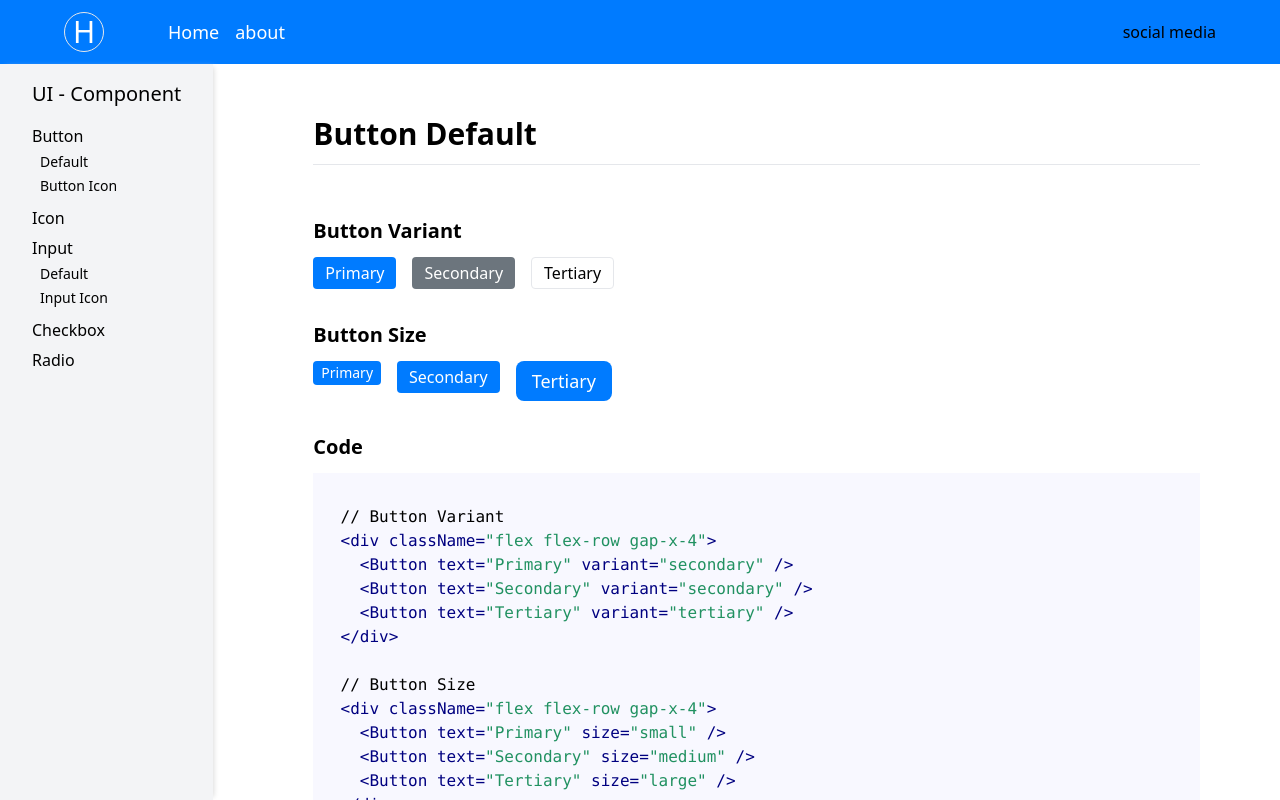
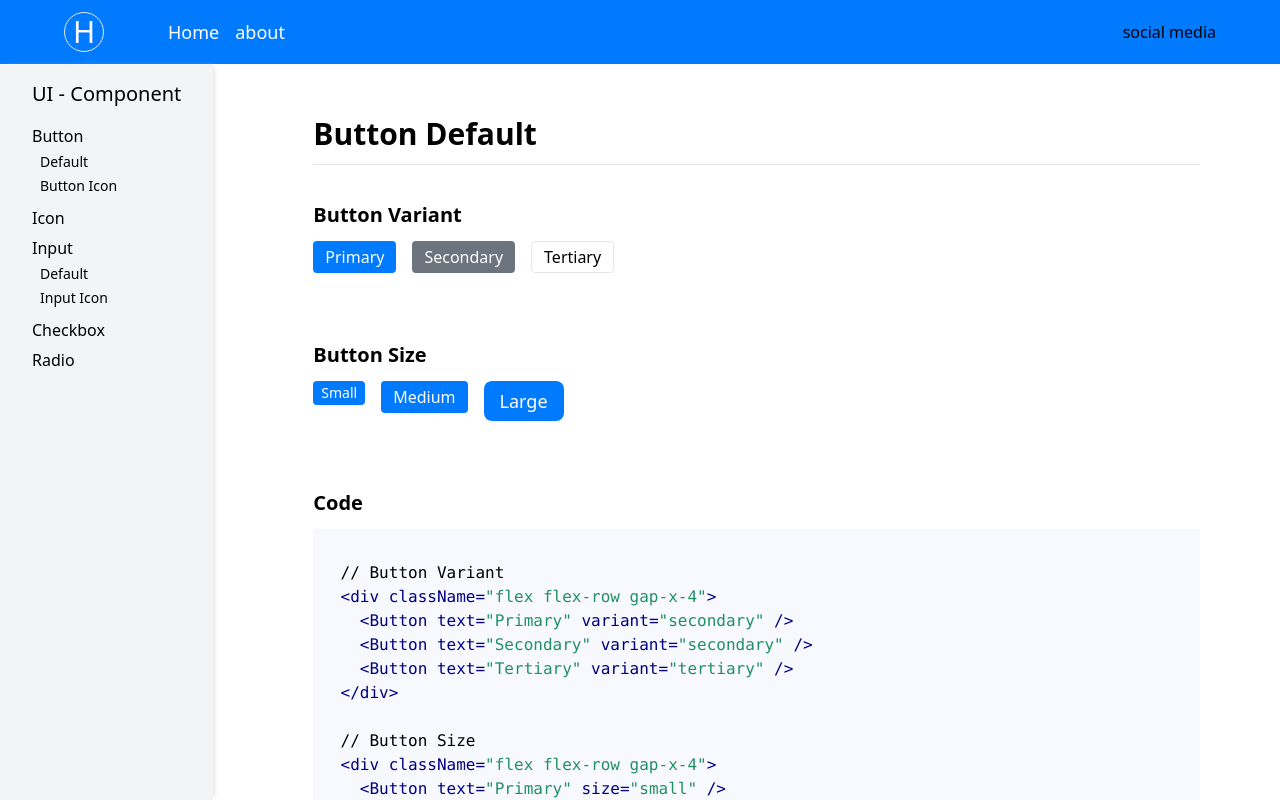
Before and after one commit to ramadan22/nextjs-boilerplate, a Next.js app: page /documentation in a window 1280 px wide. Built offline with nearby package versions, Linux system fonts and the light colour scheme.

Commit message:
update string code

```diff
--- /dev/null
+++ b/src/features/documentation/button/hooks/useCode.ts
@@ -0,0 +1,23 @@
+const useCode = () => {
+  const codeString: string = `
+  // Button Variant
+  <div className="flex flex-row gap-x-4">
+    <Button text="Primary" variant="secondary" />
+    <Button text="Secondary" variant="secondary" />
+    <Button text="Tertiary" variant="tertiary" />
+  </div>
+
+  // Button Size
+  <div className="flex flex-row gap-x-4">
+    <Button text="Primary" size="small" />
+    <Button text="Secondary" size="medium" />
+    <Button text="Tertiary" size="large" />
+  </div>
+  `;
+
+  return {
+    codeString,
+  };
+};
+
+export default useCode;
--- a/src/features/documentation/button/index.tsx
+++ b/src/features/documentation/button/index.tsx
@@ -3,6 +3,7 @@ import { docco } from 'react-syntax-highlighter/dist/cjs/styles/hljs';
 import variants from '@/data/variants.json';
 
 import usePlayground from './hooks/usePlayground';
+import useCode from './hooks/useCode';
 
 import RadioButton from '@/components/radio-button/RadioButton';
 import WrapZoom from '@/layouts/documentation/WrapZoom';
@@ -11,6 +12,7 @@ import { Button } from '@/components/button';
 import { Input } from '@/components/input';
 
 const DocumentationPage = () => {
+  const { codeString } = useCode();
   const {
     sizes,
     playground,
@@ -18,27 +20,11 @@ const DocumentationPage = () => {
     buttonField,
   } = usePlayground();
 
-  const codeString = `
-  // Button Variant
-  <div className="flex flex-row gap-x-4">
-    <Button text="Primary" variant="secondary" />
-    <Button text="Secondary" variant="secondary" />
-    <Button text="Tertiary" variant="tertiary" />
-  </div>
-
-  // Button Size
-  <div className="flex flex-row gap-x-4">
-    <Button text="Primary" size="small" />
-    <Button text="Secondary" size="medium" />
-    <Button text="Tertiary" size="large" />
-  </div>
-  `;
-
   return (
     <Template>
       <h1 className="text-3xl font-bold my-3">Button Default</h1>
       <hr />
-      <div className="flex flex-col gap-y-5 py-10">
+      <div className="flex flex-col gap-y-14 py-6">
         <div>
           <h1 className="text-xl font-bold my-3">Button Variant</h1>
           <div className="flex flex-row gap-x-4">
@@ -50,9 +36,9 @@ const DocumentationPage = () => {
         <div>
           <h1 className="text-xl font-bold my-3">Button Size</h1>
           <div className="flex flex-row gap-x-4">
-            <Button text="Primary" size="small" />
-            <Button text="Secondary" size="medium" />
-            <Button text="Tertiary" size="large" />
+            <Button text="Small" size="small" />
+            <Button text="Medium" size="medium" />
+            <Button text="Large" size="large" />
           </div>
         </div>
         <div>
@@ -60,6 +46,35 @@ const DocumentationPage = () => {
           <SyntaxHighlighter language="vbscript-html" style={docco}>
             {codeString}
           </SyntaxHighlighter>
+          <table className="w-full mt-6 table-fixed">
+            <thead>
+              <tr className="text-left border">
+                <th className="p-2 text-sm">Name</th>
+                <th className="p-2 text-sm">Decription</th>
+                <th className="p-2 text-sm">Default</th>
+              </tr>
+            </thead>
+            <tbody>
+              <tr className="text-xs border">
+                <td className="py-3 px-2">Variant</td>
+                <td className="py-3 px-2 flex flex-row items-center flex-wrap gap-x-2">
+                  <span className="rounded bg-gray-100 px-2 py-0.5">&quot;Primary&quot;</span>
+                  <span className="rounded bg-gray-100 px-2 py-0.5">&quot;Secondary&quot;</span>
+                  <span className="rounded bg-gray-100 px-2 py-0.5">&quot;Tertiary&quot;</span>
+                </td>
+                <td className="py-3 px-2"><span className="rounded bg-gray-100 px-2 py-0.5">Primary</span></td>
+              </tr>
+              <tr className="text-xs border">
+                <td className="py-3 px-2">Size</td>
+                <td className="py-3 px-2 flex flex-row items-center flex-wrap gap-x-2">
+                  <span className="rounded bg-gray-100 px-2 py-0.5">&quot;Small&quot;</span>
+                  <span className="rounded bg-gray-100 px-2 py-0.5">&quot;Medium&quot;</span>
+                  <span className="rounded bg-gray-100 px-2 py-0.5">&quot;Large&quot;</span>
+                </td>
+                <td className="py-3 px-2"><span className="rounded bg-gray-100 px-2 py-0.5">Medium</span></td>
+              </tr>
+            </tbody>
+          </table>
         </div>
         <div>
           <h1 className="text-xl font-bold my-3">Playground</h1>
```
